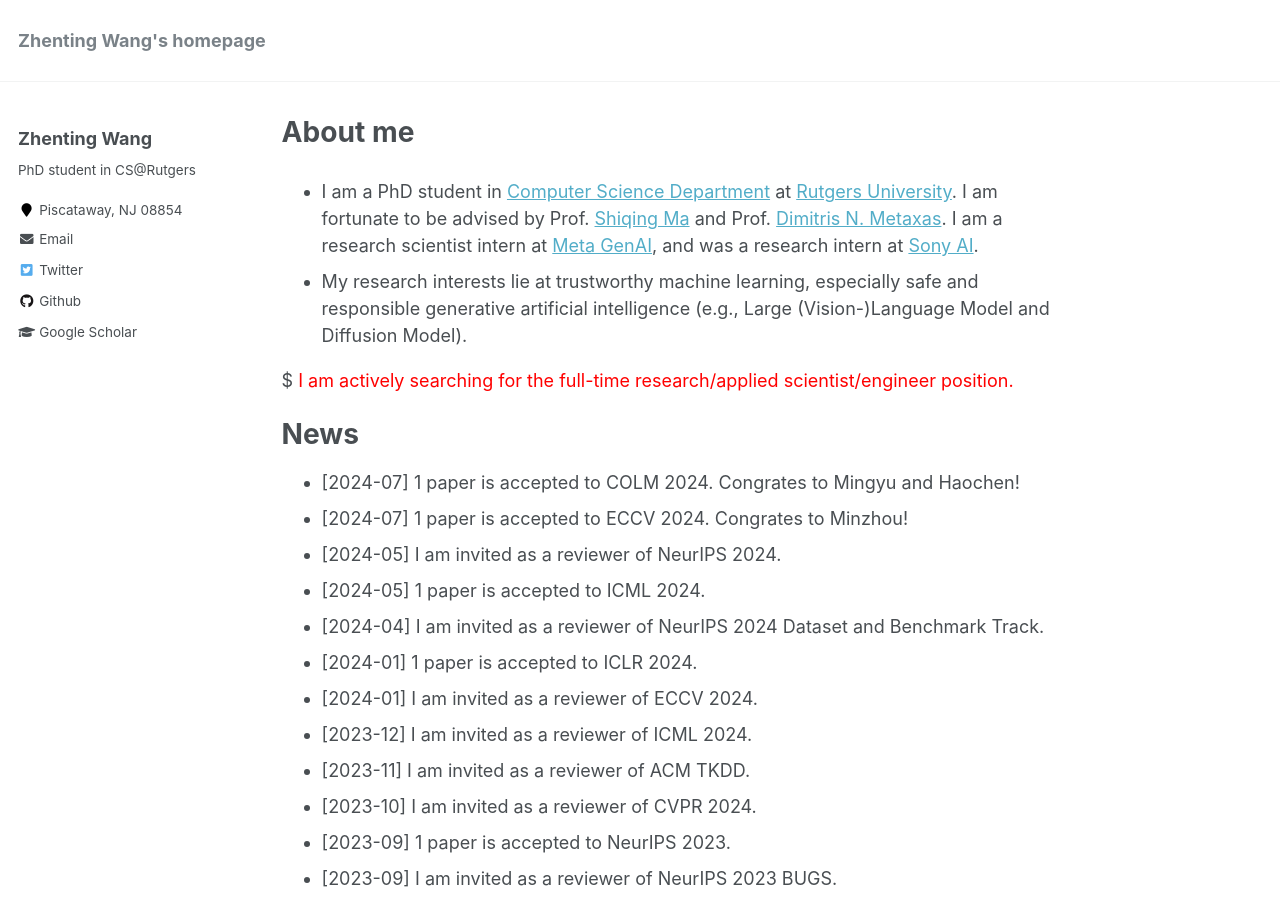
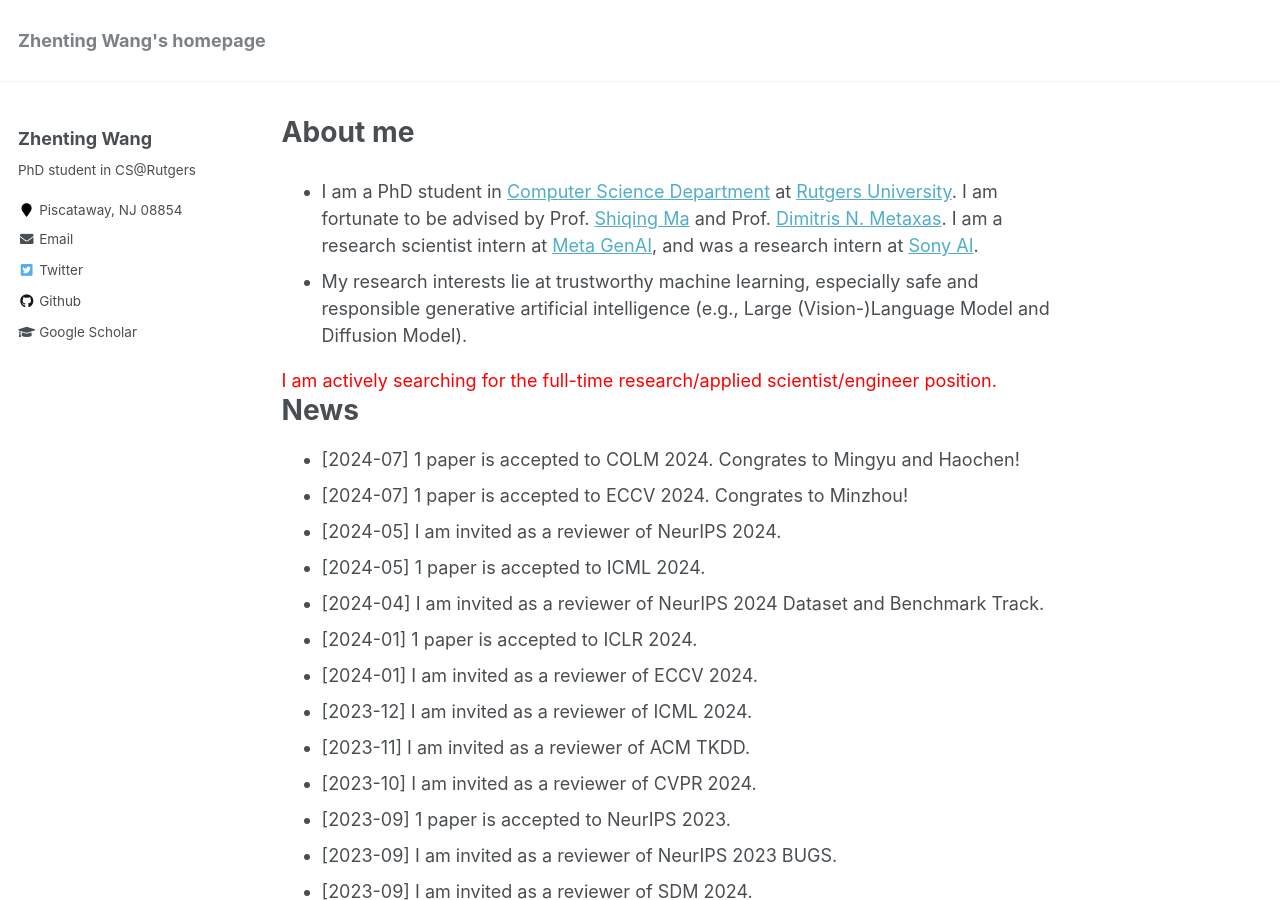
Before and after one commit to ZhentingWang/zhentingwang.github.io, a Jekyll site: the page built from _pages/about.md, in a window 1280 px wide and 900 px high. Built offline with Jekyll 4.4.1, drawn with Linux system fonts in a browser that asks for light colours.

Commit message:
Update about.md

```diff
--- a/_pages/about.md
+++ b/_pages/about.md
@@ -11,7 +11,7 @@ redirect_from:
 * I am a PhD student in [Computer Science Department](https://www.cs.rutgers.edu/) at [Rutgers University](https://www.rutgers.edu/). I am fortunate to be advised by Prof. [Shiqing Ma](https://people.cs.umass.edu/~shiqingma/) and Prof. [Dimitris N. Metaxas](https://people.cs.rutgers.edu/~dnm/). I am a research scientist intern at [Meta GenAI](https://ai.meta.com/), and was a research intern at [Sony AI](https://ai.sony/).
 * My research interests lie at trustworthy machine learning, especially safe and responsible generative artificial intelligence (e.g., Large (Vision-)Language Model and Diffusion Model).
 
-$<font color='red'> I am actively searching for the full-time research/applied scientist/engineer position. </font>
+<font color='red'> I am actively searching for the full-time research/applied scientist/engineer position. </font>
 
 News
 ======
```
